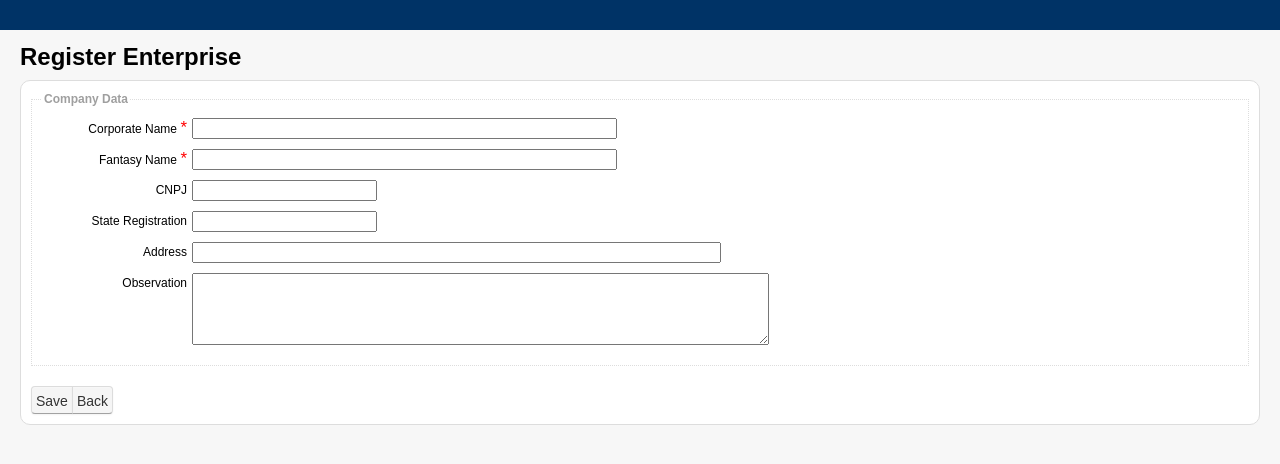
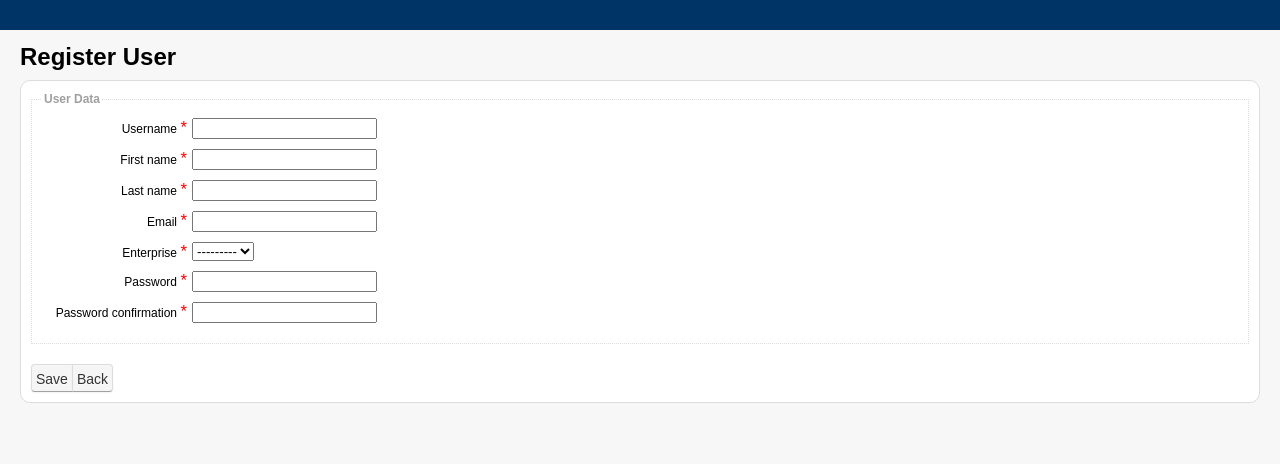
Before and after one commit to avnergoncalves/pydesk, a Django app: template configuration/templates/user/user_add.html in a window 1280 px wide. Shown: the top 464 px of the page. Run offline with Django 3.2, Linux system fonts and the light colour scheme; the template is opened without the code that fills it: values that come from a table or form of the project are taken from there, others are empty; parts of the project's set-up code (start-up, migrations or seed data) failed here and were passed over.

Commit message:
Cadastrar usuarios

```diff
--- a/configuration/forms.py
+++ b/configuration/forms.py
@@ -6,10 +6,19 @@
 '''
 
 from django.utils.translation import ugettext_lazy as _
-from django.forms import ModelForm, Textarea, HiddenInput, TextInput, IntegerField
-from configuration.models import Enterprise
+from django.forms import ModelForm, Textarea, HiddenInput, TextInput, IntegerField, EmailField, CharField
+from configuration.models import Enterprise, UserProfile
+from django.contrib.auth.forms import UserCreationForm
+from django.contrib.auth.models import User
+from django.core.exceptions import ObjectDoesNotExist
+from django.forms.models import ModelChoiceField
 
+##CUSTON FIELDS
+class EnterpriseModelChoiceField(ModelChoiceField):
+    def label_from_instance(self, obj):
+        return obj.rasao_social
 
+##FORMS
 class EnterpriseForm(ModelForm):
     id = IntegerField(widget=HiddenInput, required=False)
 
@@ -32,3 +41,32 @@
             'endereco': _('Address'),
             'observacao': _('Observation'),
         }
+
+
+class UserCreateForm(UserCreationForm):
+    first_name = CharField(required=True)
+    last_name = CharField(required=True)
+    email = EmailField(required=True)
+
+    enterprise = EnterpriseModelChoiceField(queryset=Enterprise.objects.all())
+
+    class Meta:
+        model = User
+        fields = ( "username", "first_name", "last_name", "email", "enterprise" )
+
+
+    def save(self, commit=True):
+        user = super(UserCreationForm, self).save(commit=False)
+
+        try:
+            user_profile = user.get_profile()
+        except ObjectDoesNotExist:
+            user_profile = UserProfile(user=user)
+
+        user_profile.enterprise_id = self.cleaned_data['enterprise']
+        #user_profile.url = self.cleaned_data['url']
+
+        if commit:
+            user.save()
+            user_profile.save()
+        return user
--- a/configuration/models.py
+++ b/configuration/models.py
@@ -7,6 +7,7 @@
 
 from django.db import models
 from django.contrib.auth.models import User
+from django.db.models.signals import pre_save
 
 
 class Enterprise(models.Model):
--- a/configuration/static/js/user/user_add.js
+++ b/configuration/static/js/user/user_add.js
@@ -1,18 +1,17 @@
 $(function() {
 
 	$('#btn_salve').on('click', function(){
-		$.post("/configuration/enterprise/ajax/save", $('#form_enterprise').serialize())
+		$.post("/configuration/user/ajax/save", $('#form_user').serialize())
 		 .done(function(response){
 			 if(response.status == '1'){
 				var id = $('#id_id').val();
 				if(id == ''){
-					clear_form('#form_enterprise');
+					clear_form('#form_user');
 				}
 			 }
 		 }
 		);
 	});
 
-	$("#id_cnpj").mask("99.999.999/9999-99");
 
 });
--- a/configuration/templates/user/user_add.html
+++ b/configuration/templates/user/user_add.html
@@ -1,26 +1,26 @@
 {% extends "template.html" %}
 {% load staticfiles %} {% load i18n %}
 
-{% block title%}{% trans "Enterprise" %}{% endblock %}
+{% block title%}{% trans "User" %} | Pydesk{% endblock %}
 
 {% block header %}
-	<script src="{% static 'js/enterprise/enterprise_add.js' %}" type="text/javascript"></script>
+	<script src="{% static 'js/user/user_add.js' %}" type="text/javascript"></script>
 {% endblock %}
 
 {% block body %}
 <div class="sumario">
 	<div>
-		<h1>{% trans "Register Enterprise" %}</h1>
+		<h1>{% trans "Register User" %}</h1>
 	</div>
 </div>
 
 <div class="margin-sumario"></div>
 
 <div class="conteudo">
-	<form id="form_enterprise" action="" method="post">
+	<form id="form_user" action="" method="post">
 		<div class="linha">
 			<fieldset>
-				<legend>{% trans "Company Data" %}</legend>
+				<legend>{% trans "User Data" %}</legend>
 
 				<div class="message"></div>
 
--- a/configuration/urls.py
+++ b/configuration/urls.py
@@ -16,6 +16,8 @@
      url(r'^/enterprise/ajax/toogle_status[/]?$', 'enterprise_ajax_toogle_status', name='enterprise_ajax_toogle_status'),
 
      url(r'^/user/list[/]?$', 'user_list', name='user_list'),
+     #url(r'^/user/edit[/]?$', 'user_edit', name='user_edit'),
      url(r'^/user/add[/]?$', 'user_add', name='user_add'),
      url(r'^/user/ajax/list[/]?$', 'user_ajax_list', name='user_ajax_list'),
+     url(r'^/user/ajax/save[/]?$', 'user_ajax_save', name='user_ajax_save'),
 )
--- a/pydesk/settings/development.py
+++ b/pydesk/settings/development.py
@@ -44,6 +44,8 @@
 
 ALLOWED_HOSTS = ['*']
 
+#Model Profile
+AUTH_PROFILE_MODULE = "configuration.UserProfile"
 
 # Application definition
 
```
Also changed, not shown: configuration/views.py (+25 -6 lines).
